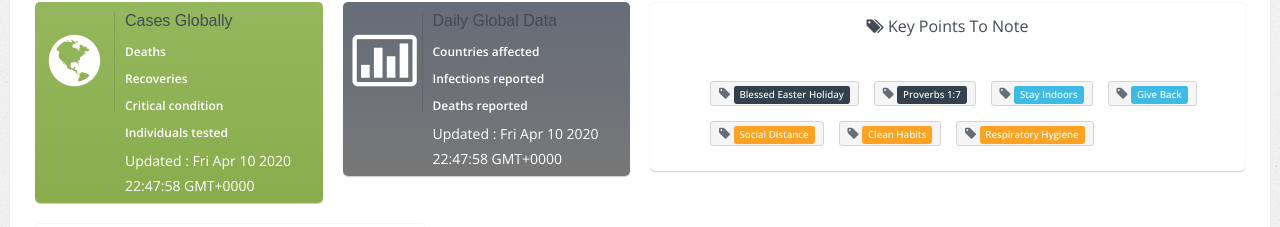
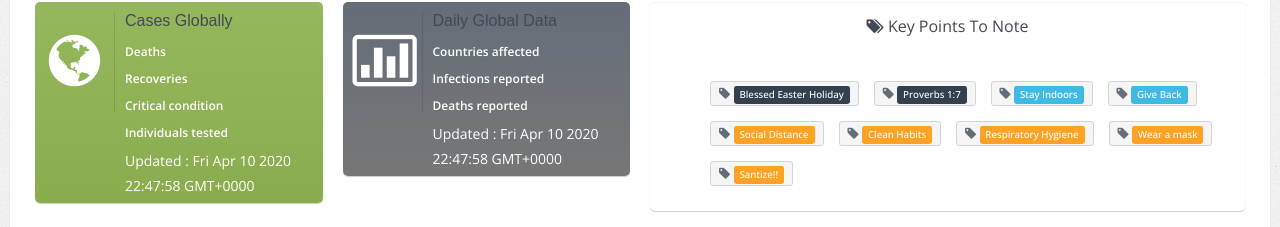
Before and after one commit to zenjutahi/CovidReact, a React (Create React App) app: page / in a window 1280 px wide. Shown: the part 114-341 px from the top of the page. Built offline with nearby package versions, Linux system fonts and the light colour scheme; no server answers.

Commit message:
[chore] - seperate wrapper component

```diff
--- a/src/components/global/global.component.jsx
+++ b/src/components/global/global.component.jsx
@@ -89,8 +89,6 @@ class Global extends React.Component {
           <div class="panel panel-default">
               <div class="panel-body">
                   <h4><span class="fa fa-tags"></span> Key Points To Note</h4>
-                  <div class="user">
-                  </div>
               </div>
               <Newstyles>
               <ul class="list-tags">
@@ -101,6 +99,8 @@ class Global extends React.Component {
                   <li><a href="#"><span class="fa fa-tag"></span> <span class="label label-warning">Social Distance</span></a></li>
                   <li><a href="#"><span class="fa fa-tag"></span> <span class="label label-warning">Clean Habits</span></a></li>
                   <li><a href="#"><span class="fa fa-tag"></span> <span class="label label-warning">Respiratory Hygiene</span></a></li>
+                  <li><a href="#"><span class="fa fa-tag"></span> <span class="label label-warning">Wear a mask</span></a></li>
+                  <li><a href="#"><span class="fa fa-tag"></span> <span class="label label-warning">Santize!!</span></a></li>
               </ul>
               </Newstyles>
           </div>
```
